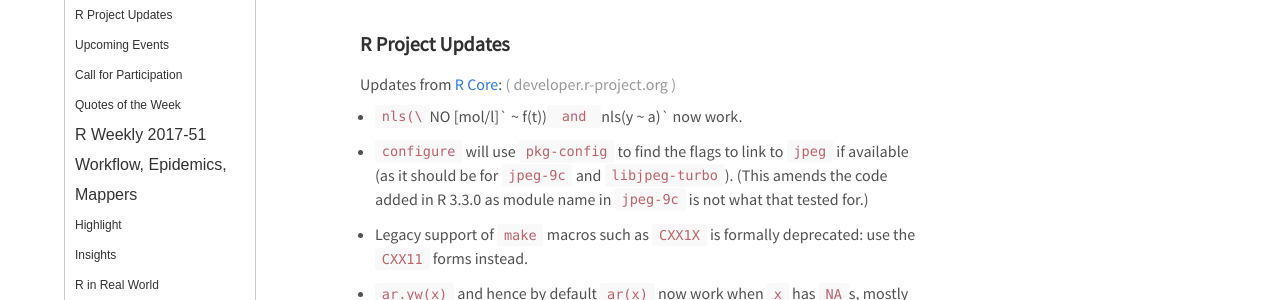
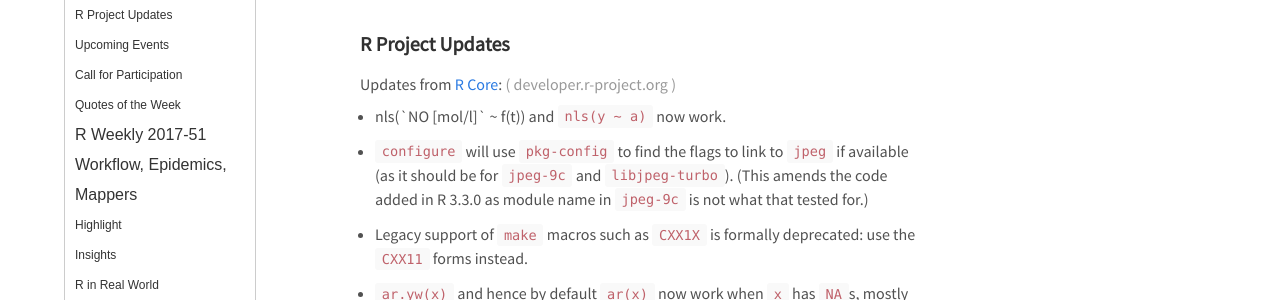
Before and after one commit to rweekly/rweekly.org, a Jekyll site: the page built from _posts/2018-1-1-2018-1.md, in a window 1280 px wide and 900 px high, scrolled down 4293 px. Shown: the part 154-454 px from the top of the window. Built offline with Jekyll 4.4.1, drawn with Linux system fonts in a browser that asks for light colours; emoji names are drawn with the system emoji font; our own code applies the rules of GitHub Pages for plain Markdown files; comment, search, counter and statistics services are not loaded.

Commit message:
Update: 2018-1

```diff
--- a/_posts/2018-1-1-2018-1.md
+++ b/_posts/2018-1-1-2018-1.md
@@ -143,7 +143,7 @@ image: https://rweekly.org/public/facebook.png
 
 Updates from [R Core](http://developer.r-project.org/blosxom.cgi/R-devel/NEWS):
 
-+ `nls(\`NO [mol/l]\` ~ f(t))` and `nls(y ~ a)` now work.
++ nls(\`NO [mol/l]\` ~ f(t)) and `nls(y ~ a)` now work.
 
 + `configure` will use `pkg-config` to find the flags to link to `jpeg` if available (as it should be for `jpeg-9c` and `libjpeg-turbo`). (This amends the code added in R 3.3.0 as module name in `jpeg-9c` is not what that tested for.)
 
```
